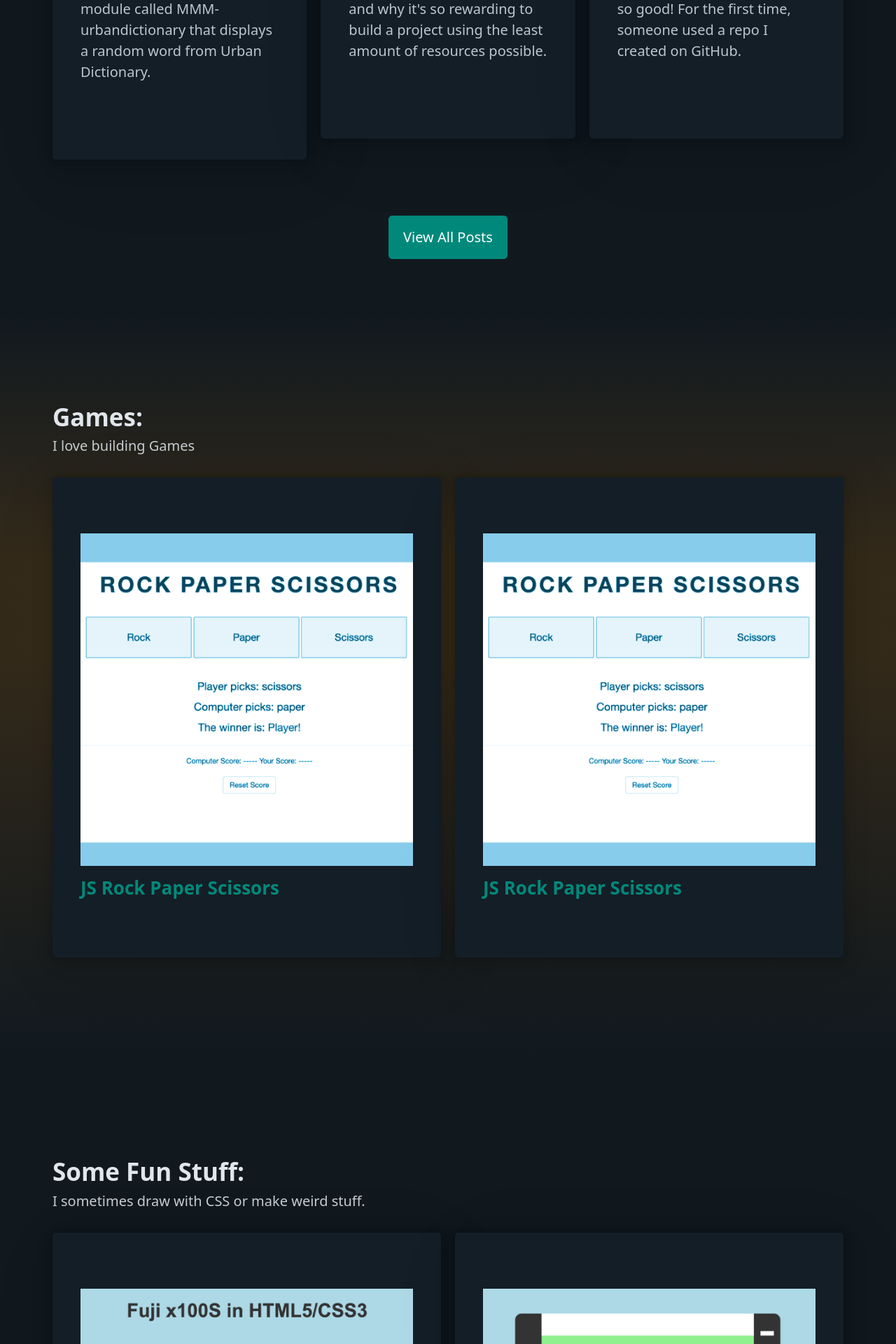
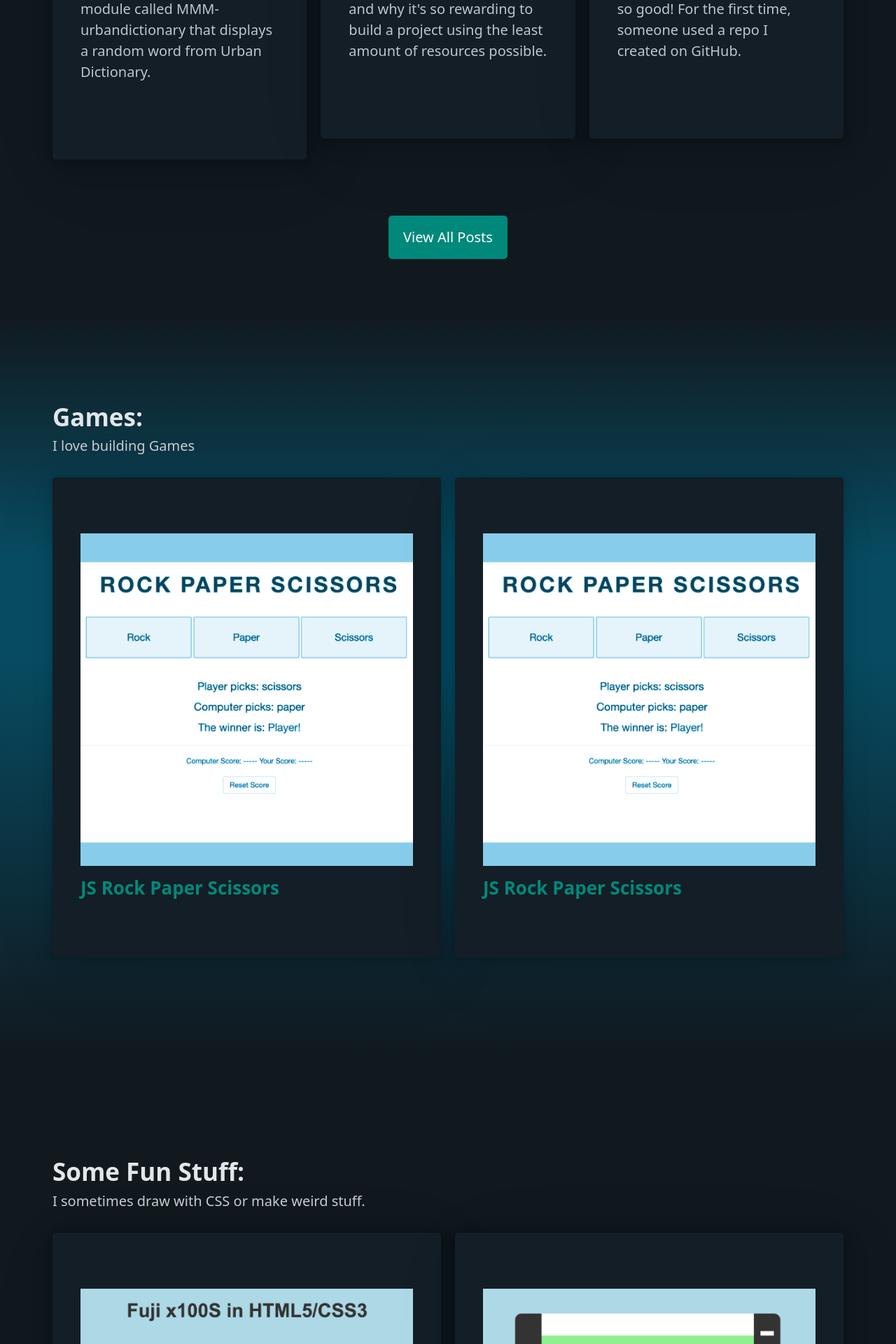
Before and after one commit to leabs/stevenleabo.com, a Jekyll site: the page built from index.markdown, in a window 1280 px wide. Shown: the part 1655-3575 px from the top of the page at 70% size. Built offline with Jekyll 4.4.1, drawn with Linux system fonts in a browser that asks for light colours.

Commit message:
orange clashes now

```diff
--- a/assets/css/style.css
+++ b/assets/css/style.css
@@ -127,8 +127,8 @@ h1 > span:hover {
   background: linear-gradient(
     180deg,
     #11191f 0%,
-    rgba(251, 140, 0, 0.15) 33%,
-    rgba(251, 140, 0, 0.15) 46%,
+    hsl(195deg, 85%, 21%) 33%,
+    hsl(195deg, 85%, 21%) 46%,
     #11191f 100%
   );
 }
```
